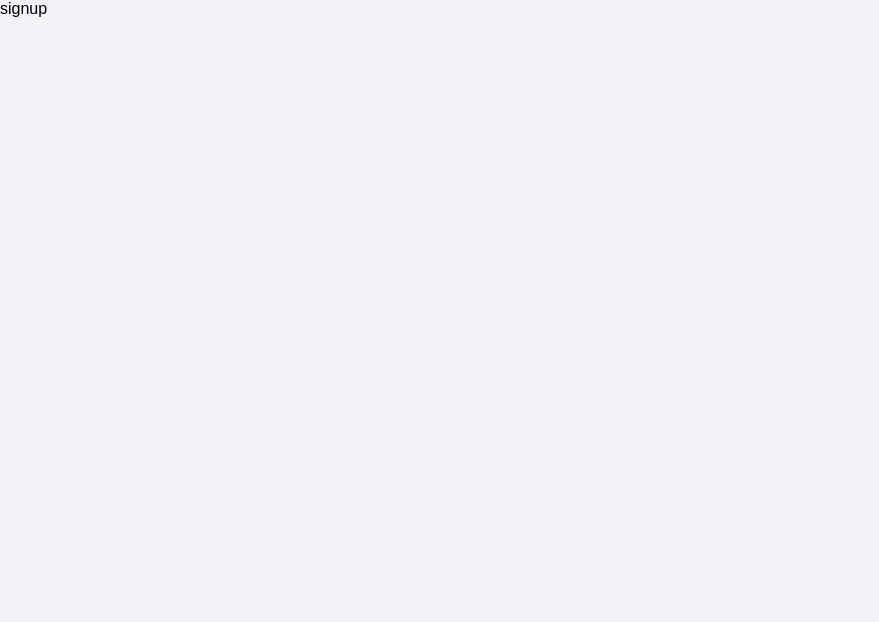
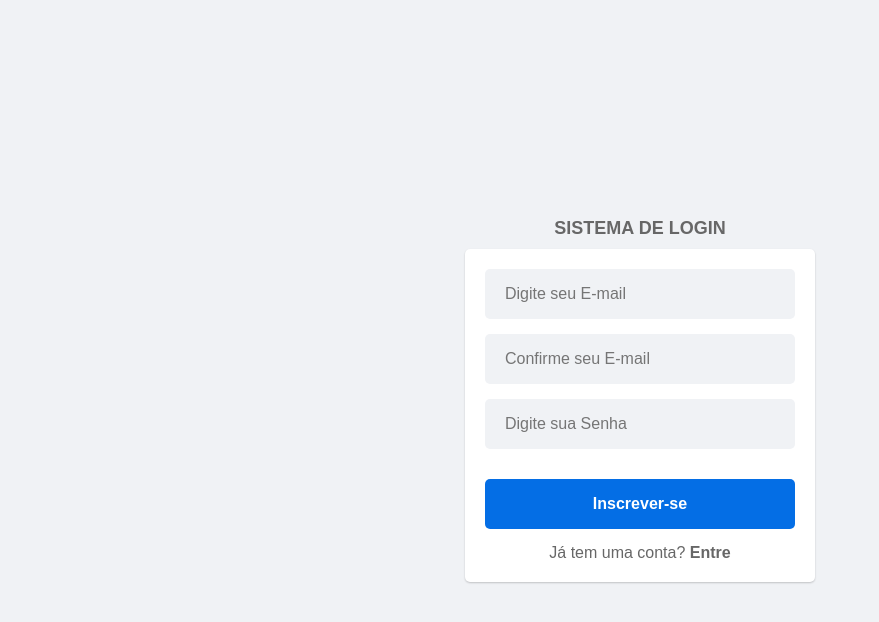
Before and after one commit to lorenzodalvi/sistema-de-login, a React (Create React App) app: page /signup in a window 1280 px wide. Shown: the top 622 px of the page, without its empty margins (0-879 px from the left). Built offline with nearby package versions, Linux system fonts and the light colour scheme.

Commit message:
estilizando e validando as páginas de login e cadastro

```diff
--- a/src/Routes/index.js
+++ b/src/Routes/index.js
@@ -3,9 +3,10 @@ import { BrowserRouter, Route, Routes } from "react-router-dom";
 import Home from "../pages/home";
 import Signin from "../pages/Signin";
 import Signup from "../pages/Signup";
+import useAuth from "../hooks/useAuth";
 
 const Private = ({ Item }) => {
-  const { signed } = false;
+  const { signed } = useAuth();
 
   return signed > 0 ? <Item /> : <Signin />;
 };
--- a/src/pages/Signin/index.js
+++ b/src/pages/Signin/index.js
@@ -1,9 +1,61 @@
-import React from "react";
+import React, { useState } from "react";
+import Input from "../../components/input";
+import Button from "../../components/button";
+import * as C from "./styles";
+import { Link, useNavigate } from "react-router-dom";
+import useAuth from "../../hooks/useAuth";
 
-const signin = () => {
-    return (
-        <div>signin</div>
-    )
-}
+const Signin = () => {
+  const { signin } = useAuth();
+  const navigate = useNavigate();
 
-export default signin;
+  const [email, setEmail] = useState("");
+  const [senha, setSenha] = useState("");
+  const [error, setError] = useState("");
+
+  const handleLogin = () => {
+    if (!email | !senha) {
+      setError("Preencha todos os campos");
+      return;
+    }
+
+    const res = signin(email, senha);
+
+    if (res) {
+      setError(res);
+      return;
+    }
+
+    navigate("/home");
+  };
+
+  return (
+    <C.Container>
+      <C.Label>SISTEMA DE LOGIN</C.Label>
+      <C.Content>
+        <Input
+          type="email"
+          placeholder="Digite seu E-mail"
+          value={email}
+          onChange={(e) => [setEmail(e.target.value), setError("")]}
+        />
+        <Input
+          type="password"
+          placeholder="Digite sua Senha"
+          value={senha}
+          onChange={(e) => [setSenha(e.target.value), setError("")]}
+        />
+        <C.labelError>{error}</C.labelError>
+        <Button Text="Entrar" onClick={handleLogin} />
+        <C.LabelSignup>
+          Não tem uma conta?
+          <C.Strong>
+            <Link to="/signup">&nbsp;Registre-se</Link>
+          </C.Strong>
+        </C.LabelSignup>
+      </C.Content>
+    </C.Container>
+  );
+};
+
+export default Signin;
--- a/src/pages/Signin/styles.js
+++ b/src/pages/Signin/styles.js
@@ -0,0 +1,48 @@
+import styled from "styled-components";
+
+export const Container = styled.div`
+  display: flex;
+  align-items: center;
+  justify-content: center;
+  flex-direction: column;
+  gap: 10px;
+  height: 100vh;
+`;
+
+export const Content = styled.div`
+  gap: 15px;
+  display: flex;
+  align-items: center;
+  justify-content: center;
+  flex-direction: column;
+  width: 100%;
+  box-shadow: 0 1px 2px #0003;
+  background-color: white;
+  max-width: 350px;
+  padding: 20px;
+  border-radius: 5px;
+`;
+
+export const Label = styled.label`
+  font-size: 18px;
+  font-weight: 600;
+  color: #676767;
+`;
+
+export const LabelSignup = styled.label`
+  font-size: 16px;
+  color: #676767;
+`;
+
+export const labelError = styled.label`
+  font-size: 14px;
+  color: red;
+`;
+
+export const Strong = styled.strong`
+  cursor: pointer;
+  a {
+    text-decoration: none;
+    color: #676767;
+  }
+`;
--- a/src/pages/Signup/index.js
+++ b/src/pages/Signup/index.js
@@ -1,9 +1,72 @@
-import React from "react";
+import React, { useState } from "react";
+import Input from "../../components/input";
+import Button from "../../components/button";
+import * as C from "./styles";
+import { Link, useNavigate } from "react-router-dom";
+import useAuth from "../../hooks/useAuth";
 
-const signup = () => {
-    return (
-        <div>signup</div>
-    )
-}
+const Signup = () => {
+  const [email, setEmail] = useState("");
+  const [emailConf, setEmailConf] = useState("");
+  const [senha, setSenha] = useState("");
+  const [error, setError] = useState("");
+  const navigate = useNavigate();
 
-export default signup;
+  const { signup } = useAuth();
+
+  const handleSignup = () => {
+    if (!email | !emailConf | !senha) {
+      setError("Preencha todos os campos");
+      return;
+    } else if (email !== emailConf) {
+      setError("Os e-mails não são iguais");
+      return;
+    }
+
+    const res = signup(email, senha);
+
+    if (res) {
+      setError(res);
+      return;
+    }
+
+    alert("Usuário cadatrado com sucesso!");
+    navigate("/");
+  };
+
+  return (
+    <C.Container>
+      <C.Label>SISTEMA DE LOGIN</C.Label>
+      <C.Content>
+        <Input
+          type="email"
+          placeholder="Digite seu E-mail"
+          value={email}
+          onChange={(e) => [setEmail(e.target.value), setError("")]}
+        />
+        <Input
+          type="email"
+          placeholder="Confirme seu E-mail"
+          value={emailConf}
+          onChange={(e) => [setEmailConf(e.target.value), setError("")]}
+        />
+        <Input
+          type="password"
+          placeholder="Digite sua Senha"
+          value={senha}
+          onChange={(e) => [setSenha(e.target.value), setError("")]}
+        />
+        <C.labelError>{error}</C.labelError>
+        <Button Text="Inscrever-se" onClick={handleSignup} />
+        <C.LabelSignin>
+          Já tem uma conta?
+          <C.Strong>
+            <Link to="/">&nbsp;Entre</Link>
+          </C.Strong>
+        </C.LabelSignin>
+      </C.Content>
+    </C.Container>
+  );
+};
+
+export default Signup;
--- a/src/pages/Signup/styles.js
+++ b/src/pages/Signup/styles.js
@@ -0,0 +1,48 @@
+import styled from "styled-components";
+
+export const Container = styled.div`
+  display: flex;
+  align-items: center;
+  justify-content: center;
+  flex-direction: column;
+  gap: 10px;
+  height: 100vh;
+`;
+
+export const Content = styled.div`
+  gap: 15px;
+  display: flex;
+  align-items: center;
+  justify-content: center;
+  flex-direction: column;
+  width: 100%;
+  box-shadow: 0 1px 2px #0003;
+  background-color: white;
+  max-width: 350px;
+  padding: 20px;
+  border-radius: 5px;
+`;
+
+export const Label = styled.label`
+  font-size: 18px;
+  font-weight: 600;
+  color: #676767;
+`;
+
+export const LabelSignin = styled.label`
+  font-size: 16px;
+  color: #676767;
+`;
+
+export const labelError = styled.label`
+  font-size: 14px;
+  color: red;
+`;
+
+export const Strong = styled.strong`
+  cursor: pointer;
+  a {
+    text-decoration: none;
+    color: #676767;
+  }
+`;
```
